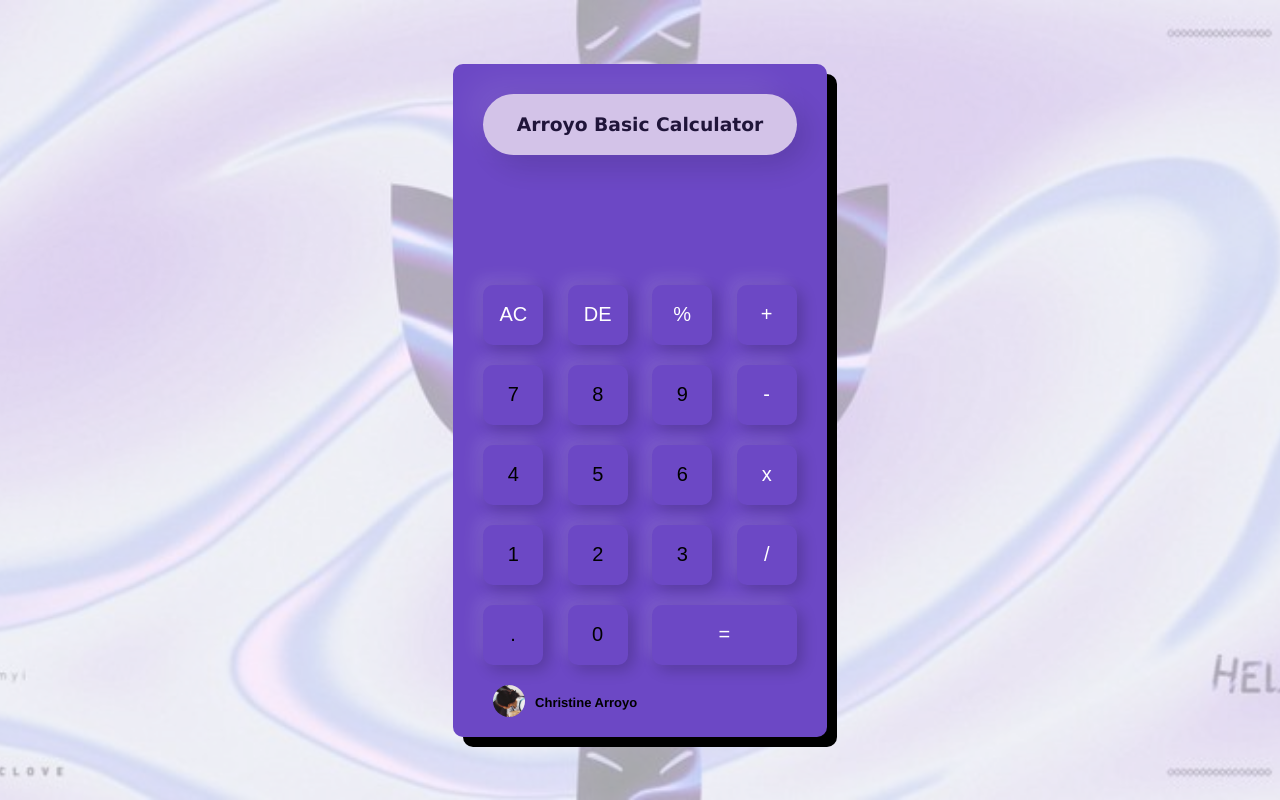
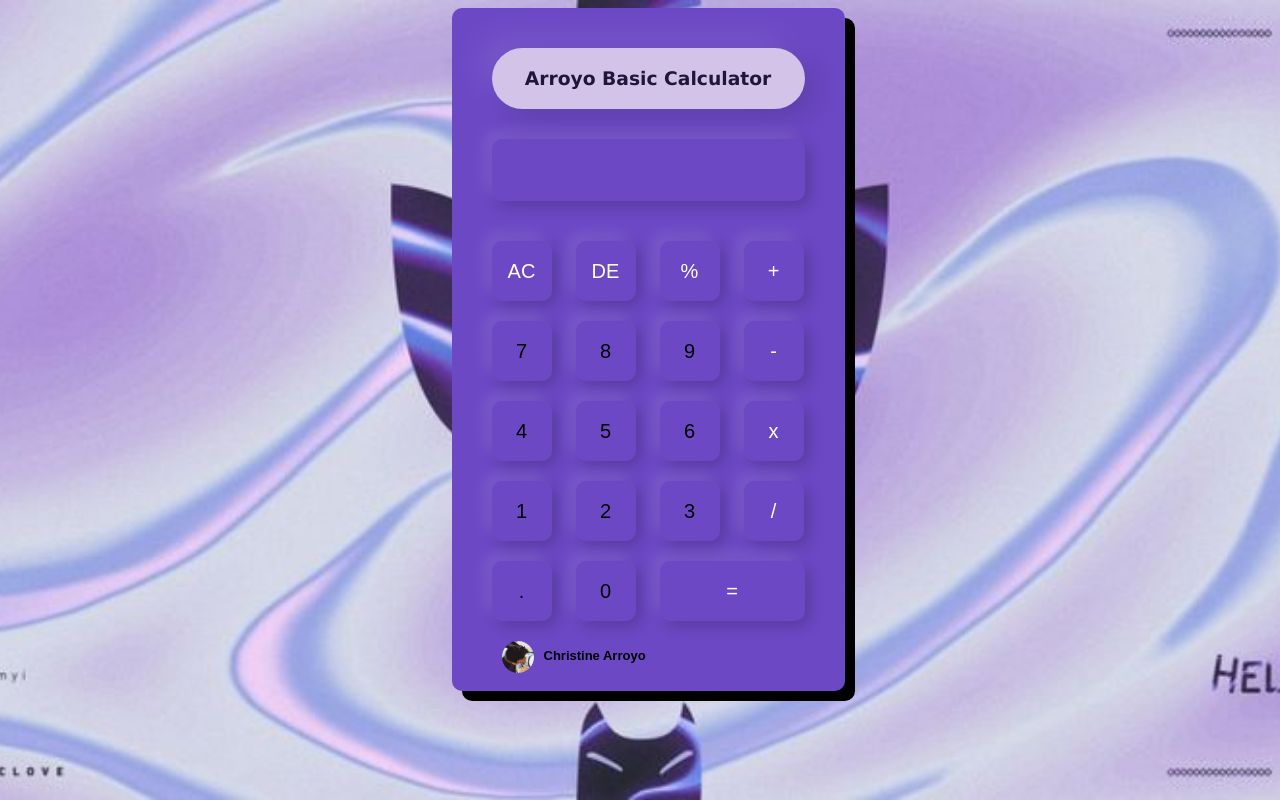
Before and after one commit to christinearroyo/Web-Basic-Calculator, a plain HTML site: page index.html in a window 1280 px wide. Drawn offline with Linux system fonts and the light colour scheme.

Commit message:
fixed position background

```diff
--- a/index.html
+++ b/index.html
@@ -8,7 +8,6 @@
     <link rel="icon" href="calculator.jpg" type="image/x-icon">
 </head>
 <body>
-    <div class="overlay"></div>
     <div class="box">
         <div class="calculator">
             <h3>Arroyo Basic Calculator</h3>
--- a/style.css
+++ b/style.css
@@ -1,34 +1,12 @@
-* {
-    margin: 0;
-    padding: 0;
-    font-family: 'Poppins', sans-serif;
-    box-sizing: border-box;
-}
-
 body {
-    position: relative;
-    height: 100vh;
-    width: auto;
+    width: 100%;
     display: flex;
-    align-items: center;
     justify-content: center;
-    text-align: center;
-
-}
-
-body::before {
-    content: '';
-    position: absolute;
-    top: 0;
-    left: 0;
-    width: 100%;
-    height: 100%;
     background-image: url('a1648ceed516f7f1e47eff8e7e7093af.jpg');
     background-size: cover;
+    background-repeat: no-repeat;
+    background-attachment: fixed;
     background-position: center;
-    background-repeat: no-repeat;
-    opacity: 40%;
-    z-index: -1;
 }
 
 h3 {
@@ -43,16 +21,10 @@ h3 {
     opacity: 70%;
 }
 
-.box {
-    width: 100%;
-    display: flex;
-    align-items: center;
-    justify-content: center;
-}
 
 .calculator {
     background-color:rgb(108, 72, 197);
-    padding: 20px;
+    padding: 30px 30px 60px 30px;
     border-radius: 10px;
     border-color: black;
     box-shadow: 10px 10px;
@@ -82,7 +54,7 @@ form .display input {
     text-align: right;
     flex: 1;
     font-size: 45px;
-    box-shadow: none;
+    box-shadow: -8px;
 }
 
 form input.equal {
@@ -103,11 +75,11 @@ form input.operator {
 }
 
 h2 {
-    font-family: 'Franklin Gothic Medium', 'Arial Narrow', Arial, sans-serif;
+    font-family: Arial, Helvetica, sans-serif;
     font-weight: 800;
     text-align: left;
     font-size: small;
     float: left;
     margin-left: 10px;
-    margin-top: 20px;
+    margin-top: 17px;
 }
```
